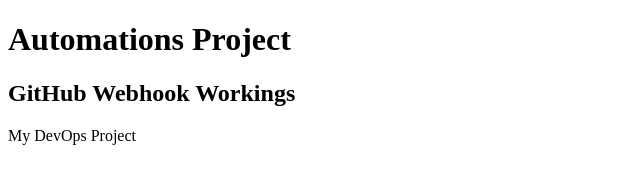
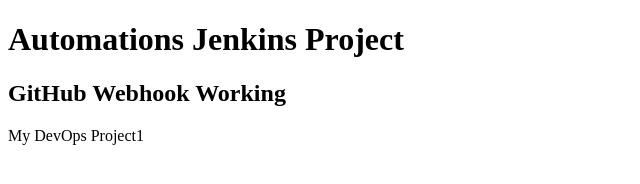
Before and after one commit to Syedibrahim07/jenkins-github, a plain HTML site: page index.html in a window 1280 px wide. Shown: the whole page, without its empty margins (0-640 px from the left). Drawn offline with Linux system fonts and the light colour scheme.

Commit message:
new update1

```diff
--- a/index.html
+++ b/index.html
@@ -1,15 +1,15 @@
 <!DOCTYPE html>
 <html>
 <head>
-    <title>Jenkins DevOps Project</title>
+    <title>Jenkins Project</title>
 </head>
 <body>
 
-    <h1>Automations Project</h1>
+    <h1>Automations Jenkins Project</h1>
 
-    <h2>GitHub Webhook Workings</h2>
+    <h2>GitHub Webhook Working</h2>
 
-    <p>My DevOps Project</p>
+    <p>My DevOps Project1</p>
 
 </body>
 </html>
```
